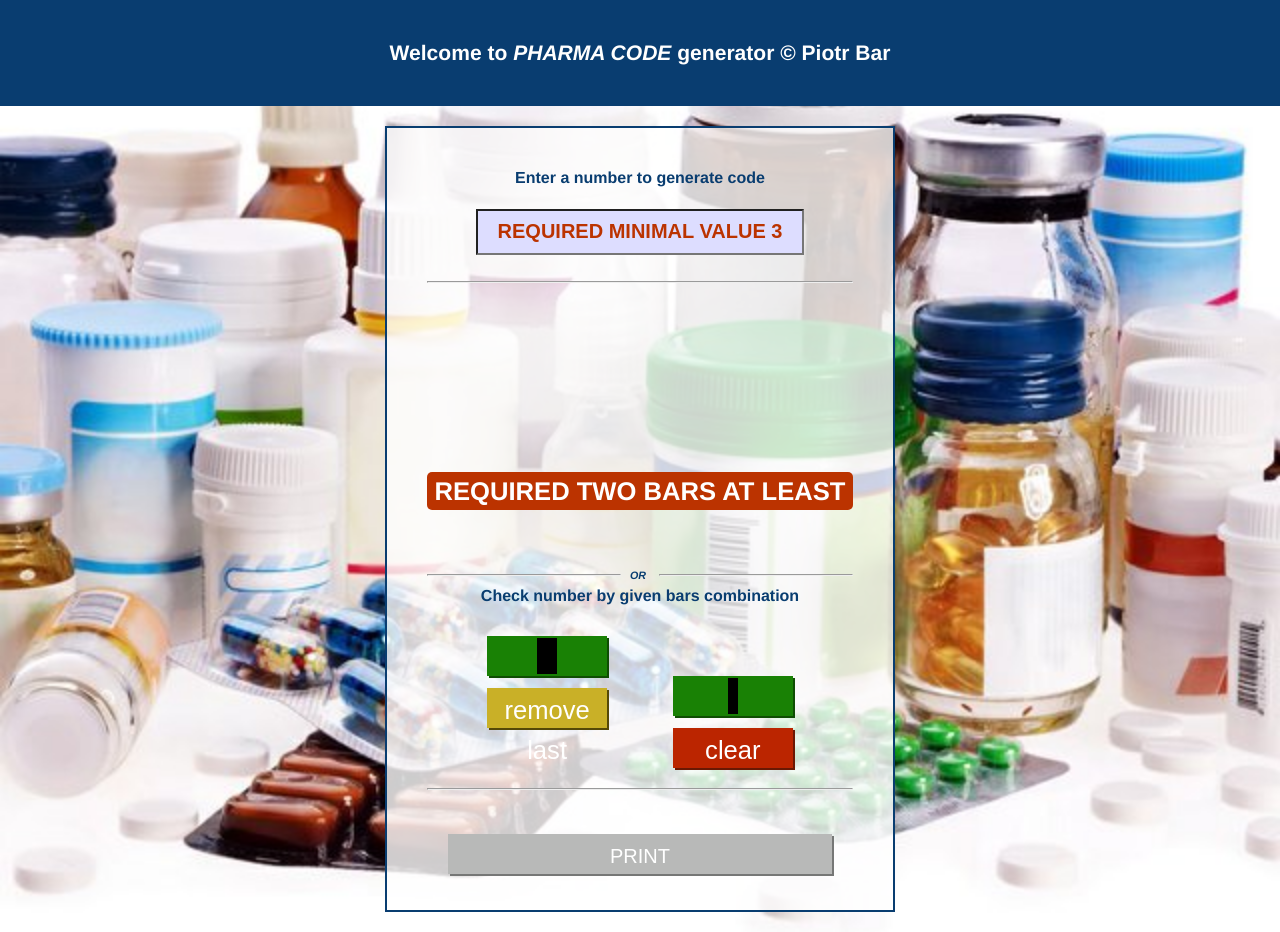
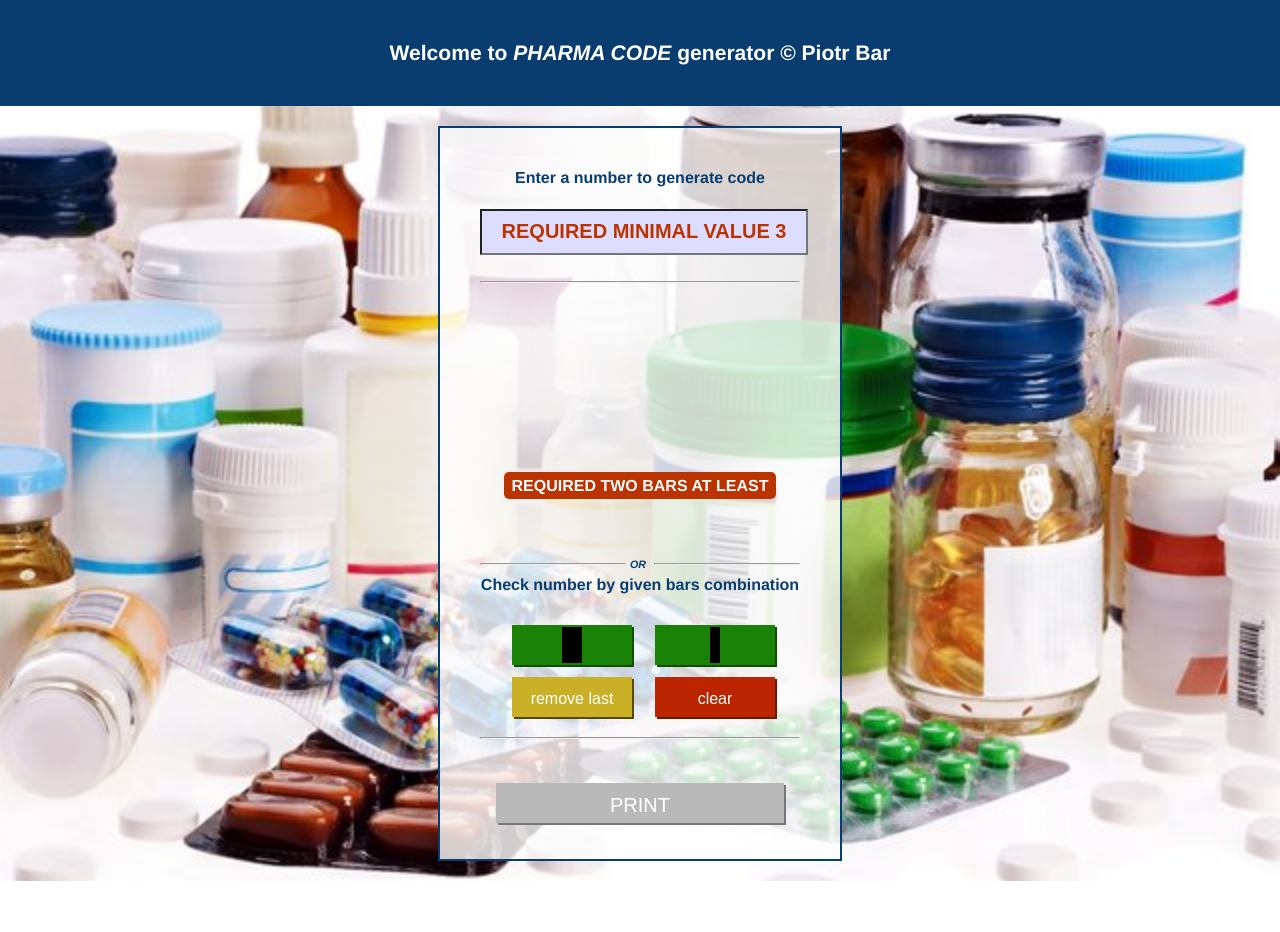
Before and after one commit to sb17018/laetus-code_react, a React (Create React App) app: page / in a window 1280 px wide. After the commit the page ends 881 px from the top, so only its background shows below. Built offline with nearby package versions, Linux system fonts and the light colour scheme.

Commit message:
Amend styling of prompt

```diff
--- a/src/components/panels/BarsDisplayPanel.module.css
+++ b/src/components/panels/BarsDisplayPanel.module.css
@@ -18,7 +18,7 @@
   padding: 8px 12px; /* Responsive padding */
   color: #fff;
   background-color: #bb3300;
-  font-size: 2vw; /* Responsive font size */
+  font-size: 100%; /* Responsive font size */
   font-weight: bold;
   border-radius: 5px;
 }
--- a/src/components/panels/ButtonsPanel.module.css
+++ b/src/components/panels/ButtonsPanel.module.css
@@ -47,19 +47,12 @@
     margin: 10px auto;
     padding: 2px;
     text-align: center;
-    font-size: 2vw; /* Responsive font size */
+    font-size: 100%; /* Responsive font size */
     color: #fff;
     box-shadow: 2px 2px #0f4e03;
     border: 0;
     outline: 0;
     cursor: pointer;
-}
-
-/* Adjust font size for smaller screens */
-@media (max-width: 600px) {
-    .editing-button {
-        font-size: 16px; /* Smaller font size */
-    }
 }
 
 .editing-button p {
@@ -112,3 +105,10 @@
 #thinButton {
     width: 10px;
 }
+
+/* Adjust font size for smaller screens */
+@media (max-width: 600px) {
+    .editing-button {
+        font-size: 16px; /* Smaller font size */
+    }
+}
--- a/src/components/panels/PrintPanel.js
+++ b/src/components/panels/PrintPanel.js
@@ -56,6 +56,7 @@ function PrintPanel() {
         if (barsValue > MIN_VALUE && barsValue <= MAX_VALUE) {
 
             // Generating PDF microservice url
+            // let path = "http://localhost:8080/code/" + barsValue + "/" + codeSizeChosen;
             let path = "http://10.0.2.15:8080/code/" + barsValue + "/" + codeSizeChosen;
 
             fetch(path)
```
